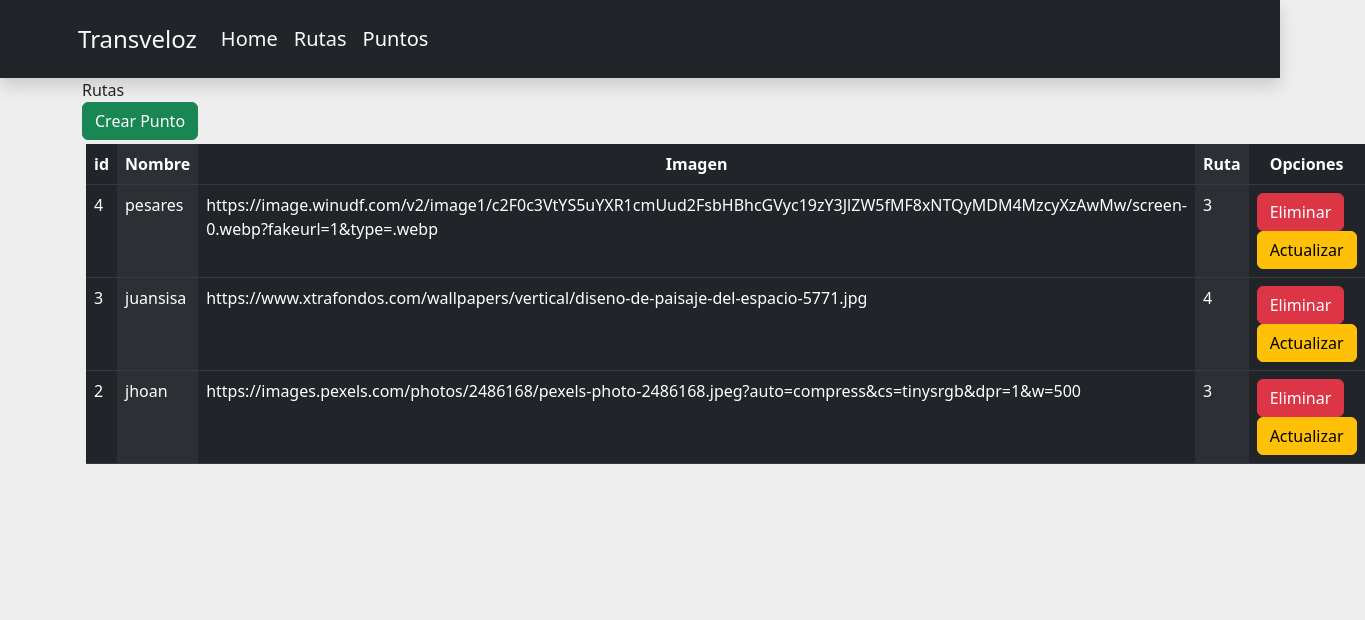
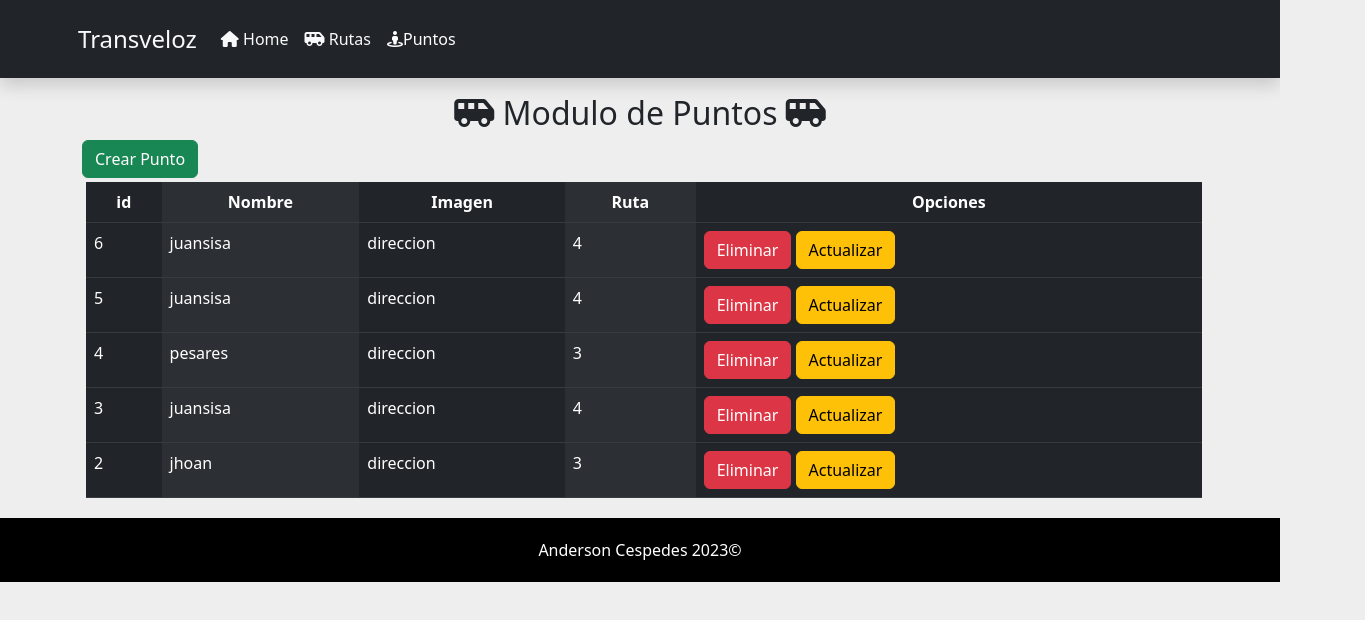
Before and after one commit to andersoncespedes/jsonserv, a website with bundled scripts: page vistas/puntos.html in a window 1280 px wide. Shown: the whole page, 1365 px wide, since content can reach past the window. Built offline with nearby package versions, Linux system fonts and the light colour scheme; data requests are answered from the project's data file.

Commit message:
finalizando

```diff
--- a/db.json
+++ b/db.json
@@ -5,8 +5,12 @@
       "id": 3
     },
     {
-      "NomRuta": "sfsfsgf",
+      "NomRuta": "zczxc",
       "id": 4
+    },
+    {
+      "NomRuta": "xcsadaf",
+      "id": 5
     }
   ],
   "Puntos": [
@@ -27,6 +31,18 @@
       "RutaId": "3",
       "imagen": "https://image.winudf.com/v2/image1/c2F0c3VtYS5uYXR1cmUud2FsbHBhcGVyc19zY3JlZW5fMF8xNTQyMDM4MzcyXzAwMw/screen-0.webp?fakeurl=1&type=.webp",
       "id": 4
+    },
+    {
+      "NomPuntos": "juansisa",
+      "RutaId": "4",
+      "imagen": "https://wallpaperslinks.com/wp-content/uploads/2019/01/nat86-1.jpg",
+      "id": 5
+    },
+    {
+      "NomPuntos": "juansisa",
+      "RutaId": "4",
+      "imagen": "https://wallpaperslinks.com/wp-content/uploads/2019/01/nat86-1.jpg",
+      "id": 6
     }
   ]
 }
--- a/estilos/estilos.css
+++ b/estilos/estilos.css
@@ -18,3 +18,14 @@ body{
 
     width: 100%;
 }
+.nav-link:hover{
+    color:red;
+}
+footer{
+    text-align: center;
+    background-color: black;
+    color:white;
+    padding: 20px;
+    margin-top: 20px;
+    align-self: flex-end;
+}
--- a/renders/index.js
+++ b/renders/index.js
@@ -42,15 +42,17 @@ select.addEventListener("change",async (ev) => {
     }
     else{
         let valores    = await rutas.getRelateTable(parseInt(id) );
+        if(valores.length == 0){
+            puntosHtml.innerHTML += `No Existen Datos Para Esta Ruta`
+        }
         valores.forEach(e => {
             puntosHtml.innerHTML += `
-            <div class = "col-md-4 mt-3">
+            <div class = "col-md-4 mt-3 text-center">
                 <div class = "card">
                     <div class="card-body">
                         <img src = "${e.imagen}" class="rImg">
                         <br>
                         <h4 class= "card-head">${e.NomPuntos}</h4>
-                        <p class="card-text">Some quick example text to build on the card title and make up the bulk of the card's content.</p>
                         <a href="#" class="btn btn-primary">Go somewhere</a>
                     </div>
                 </div>
--- a/renders/puntos.js
+++ b/renders/puntos.js
@@ -20,7 +20,7 @@ window.onload = async function(){
         let t5       = row.insertCell(4);
         t1.innerHTML = element.id;
         t2.innerHTML = element.NomPuntos;
-        t3.innerHTML = element.imagen;
+        t3.innerHTML = "direccion";
         t4.innerHTML = element.RutaId;
         t5.innerHTML = `
         <button id = "delete${element.id}" class = "btn btn-danger">Eliminar</button>
--- a/vistas/puntos.html
+++ b/vistas/puntos.html
@@ -6,6 +6,7 @@
     <title>Rutas</title>
     <link rel="stylesheet" href="https://cdn.jsdelivr.net/npm/bootstrap@5.2.3/dist/css/bootstrap.min.css" integrity="sha384-rbsA2VBKQhggwzxH7pPCaAqO46MgnOM80zW1RWuH61DGLwZJEdK2Kadq2F9CUG65" crossorigin="anonymous">
     <link rel="stylesheet" href="./../estilos/estilos.css">
+    <link rel="stylesheet" href="https://cdnjs.cloudflare.com/ajax/libs/font-awesome/6.4.0/css/all.min.css">
 </head>
 <body>
     <!---MODAL--->
@@ -74,23 +75,23 @@
       </div>
     <!---NAVBAR--->
 
-    <nav class="navbar navbar-expand-lg bg-body-tertiary bg-dark shadow
+    <nav class="navbar navbar-expand-lg bg-body-tertiary bg-dark shadow mb-3
     ">
-      <div class="container-fluid container p-2 fs-5 ">
+      <div class=" container p-2 fs-6 ">
         <a class="navbar-brand fs-4 text-light" href="#">Transveloz</a>
         <button class="navbar-toggler" type="button" data-bs-toggle="collapse" data-bs-target="#navbarScroll" aria-controls="navbarScroll" aria-expanded="false" aria-label="Toggle navigation">
           <span class="navbar-toggler-icon"></span>
         </button>
         <div class="collapse navbar-collapse" id="navbarScroll">
-          <ul class="navbar-nav me-auto my-2 my-lg-0 navbar-nav-scroll" style="--bs-scroll-height: 100px;">
+          <ul class="navbar-nav me-auto my-2 my-lg-0 navbar-nav-scroll me-2" style="--bs-scroll-height: 100px;">
             <li class="nav-item">
-              <a class="nav-link text-light" aria-current="page" href="./../">Home</a>
+              <a class="nav-link text-light" aria-current="page" href="./../"><span class="fa fa-home"></span> Home</a>
             </li>
             <li class="nav-item">
-              <a class="nav-link text-light" href="./rutas.html">Rutas</a>
+              <a class="nav-link text-light" href="./rutas.html"><span class="fa fa-van-shuttle"></span> Rutas</a>
             </li>
             <li class="nav-item">
-              <a href="#" class="nav-link active text-white">Puntos</a>
+              <a href="./puntos.html" class="nav-link active text-white"> <span class="fa fa-street-view"></span>Puntos</a>
             </li>
           </ul>
         </div>
@@ -99,7 +100,10 @@
 
     <!---PRINCIPAL--->
     <main class="container">
-        <div class="form-group row"><label>Rutas</label>
+        <div class="form-group row">
+          <div style="text-align: center;">
+            <h2><span class="fa fa-van-shuttle"></span> Modulo de Puntos <span class="fa fa-van-shuttle"></span></h2>
+          </div>
             <div class="col-md-6">
                 <button type="button" data-bs-toggle="modal" data-bs-target="#GuardarRuta" class="d-flex btn btn-success" role="search">Crear Punto</button>
             </div>
@@ -118,6 +122,9 @@
             </tbody>
         </table>
     </main>
+    <footer>
+      Anderson Cespedes 2023&copy;
+    </footer>
     <script src="./../renders/puntos.js" type="module"></script>
     <script src="https://cdn.jsdelivr.net/npm/bootstrap@5.3.0/dist/js/bootstrap.min.js" integrity="sha384-fbbOQedDUMZZ5KreZpsbe1LCZPVmfTnH7ois6mU1QK+m14rQ1l2bGBq41eYeM/fS" crossorigin="anonymous"></script>
 </body>
```
Also changed, not shown: index.html (+9 -6 lines), vistas/rutas.html (+14 -7 lines).
